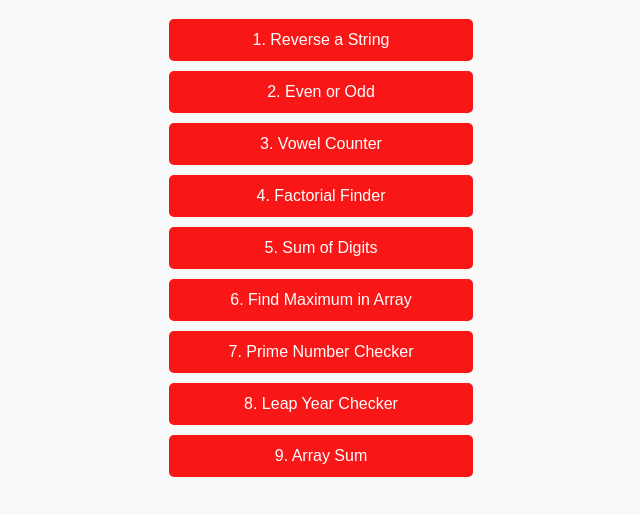
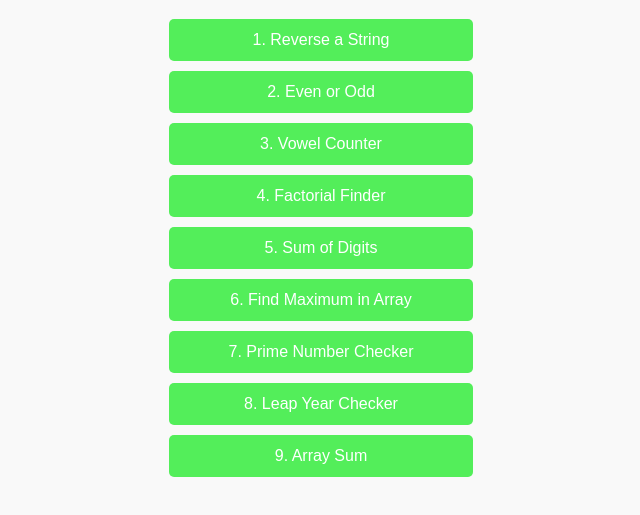
Before and after one commit to Ashish56701/java-script-projects, a plain HTML site: page index.html in a window 1280 px wide. Shown: the part 109-624 px from the top of the page, without its empty margins (319-959 px from the left). Drawn offline with Linux system fonts and the light colour scheme.

Commit message:
Update index.html

```diff
--- a/index.html
+++ b/index.html
@@ -9,7 +9,7 @@
       margin: 10px auto;
       padding: 12px;
       width: 280px;
-      background: #f81616;
+      background: #53ee5a;;
       color: white;
       text-decoration: none;
       border-radius: 5px;
```
